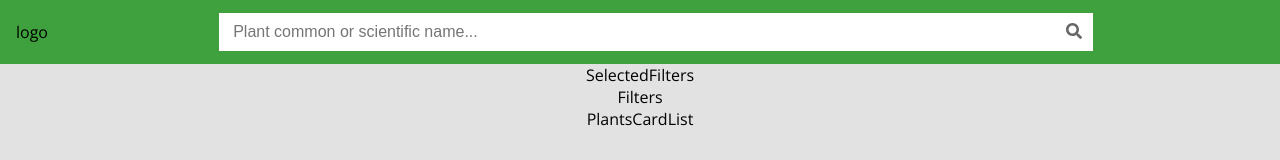
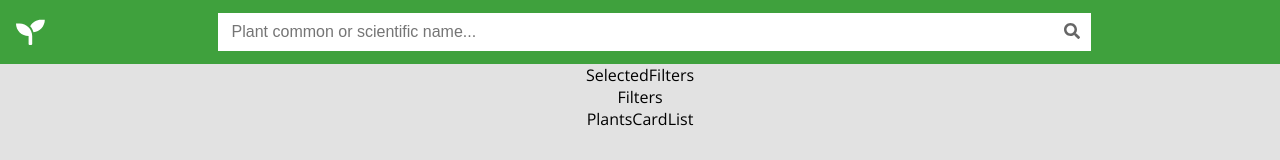
Before and after one commit to Nadaleti/plant-catalog, a React (Create React App) app: page / in a window 1280 px wide. Shown: the top 160 px of the page. Built offline with nearby package versions, Linux system fonts and the light colour scheme.

Commit message:
PC-1 Adding seedling as logo on toolbar and styling it

```diff
--- a/src/components/Toolbar/Toolbar.js
+++ b/src/components/Toolbar/Toolbar.js
@@ -1,4 +1,6 @@
 import React, { Component } from 'react';
+import { faSeedling } from '@fortawesome/free-solid-svg-icons';
+import { FontAwesomeIcon } from '@fortawesome/react-fontawesome';
 
 import Searchbar from '../Searchbar/Searchbar';
 
@@ -26,7 +28,9 @@ class Toolbar extends Component {
 
     return (
       <header className={toolbarClasses.join(' ')}>
-        <div className={classes.Logo}>logo</div>
+        <div className={classes.Logo}>
+          <FontAwesomeIcon icon={faSeedling} />
+        </div>
         <div className={classes.Searchbar}>
           <Searchbar
             focused={this.searchbarFocusHandler}
--- a/src/components/Toolbar/Toolbar.module.scss
+++ b/src/components/Toolbar/Toolbar.module.scss
@@ -16,6 +16,8 @@
   >.Logo {
     display: flex;
     margin-right: auto;
+    color: #fff;
+    font-size: 1.8rem;
     transition: all .3s;
   }
 
```
